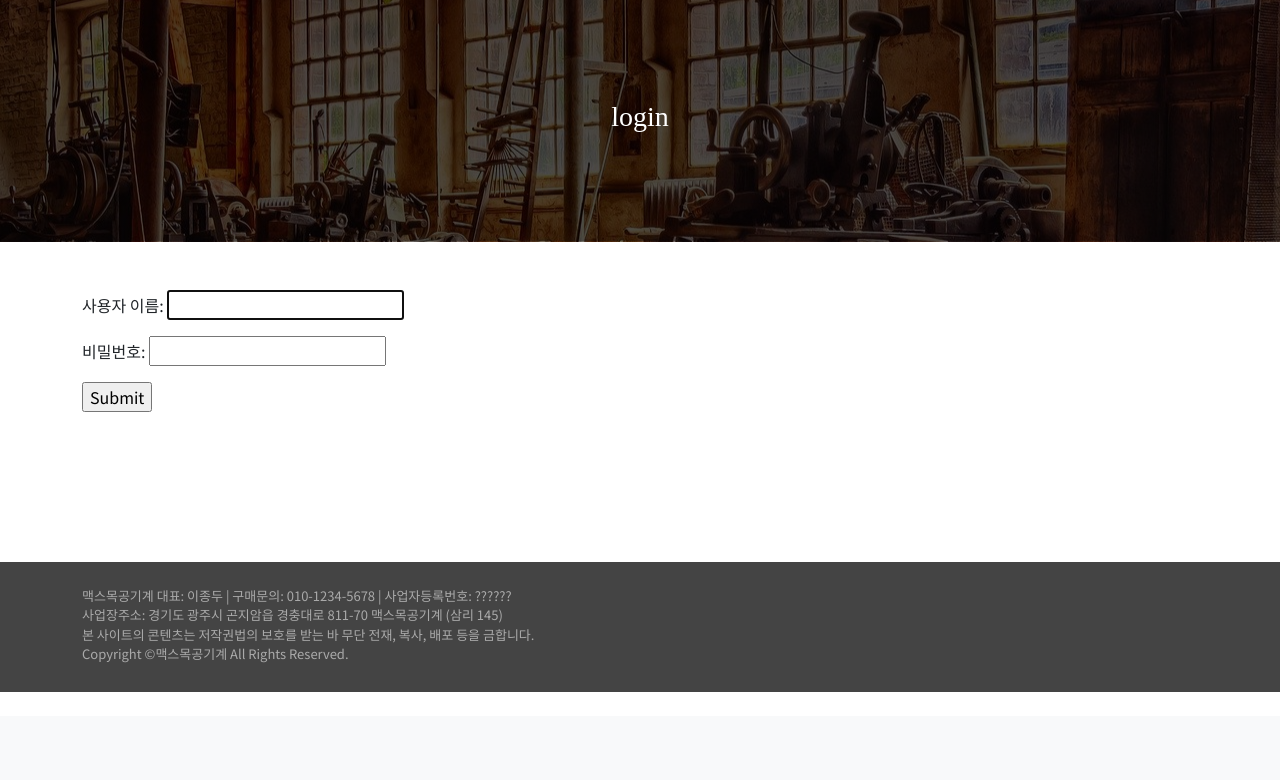
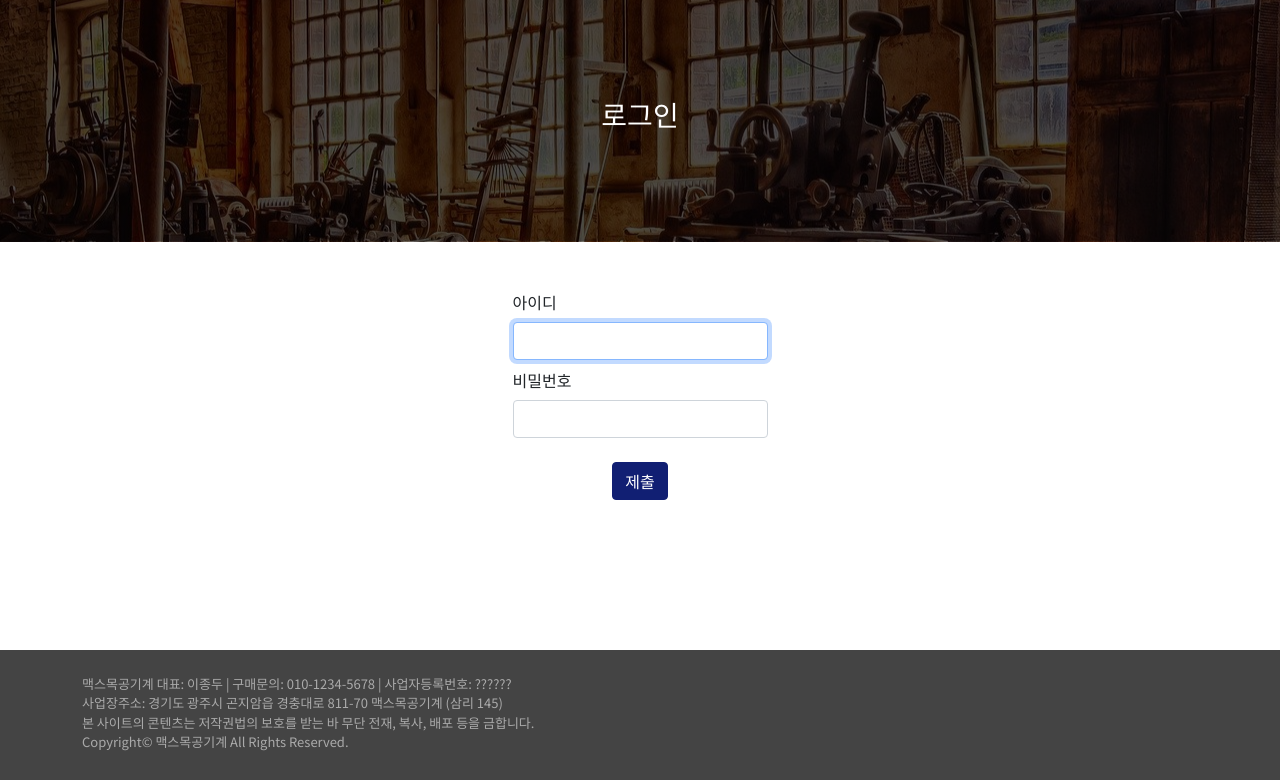
Before and after one commit to YS-study/max_django, a Django app: page /accounts/login/ in a window 1280 px wide. Shown: the part 84-864 px from the top of the page. Before the commit the page ends 776 px from the top, so only its background shows below. Run offline with Django 3.2, Linux system fonts and the light colour scheme; some libraries are stand-ins or nearby versions; some web fonts are replaced.

Commit message:
add login template

```diff
--- a/accounts/templates/accounts/login.html
+++ b/accounts/templates/accounts/login.html
@@ -1,9 +1,24 @@
 {% extends 'base.html' %}
 
 {% block content %}
+
   <form action="" method="POST">
     {% csrf_token %}
-    {{ form.as_p }}
-    <input type="submit">
+    <div class="row mb-2 justify-content-center">
+      <div class="col-auto">
+        <label for="id_username" class="form-label">아이디</label>
+        <input type="text" name="username" autofocus="" autocapitalize="none" autocomplete="username" maxlength="150" required="" id="id_username" class="form-control">
+      </div>
+    </div>
+    <div class="row mb-4 justify-content-center">
+      <div class="col-auto">
+        <label for="id_password" class="form-label">비밀번호</label>
+        <input type="password" name="password" autocomplete="current-password" required="" id="id_password" class="form-control">
+      </div>
+    </div>
+    <div class="d-flex justify-content-center ">
+      <button class="btn btn-navy">제출</button>
+    </div>
   </form>
+
 {% endblock %}
--- a/accounts/views.py
+++ b/accounts/views.py
@@ -18,7 +18,7 @@ def login(request):
         form = AuthenticationForm()
     context = {
         'form': form,
-        'menu': 'login'
+        'menu': '로그인'
     }
     return render(request, 'accounts/login.html', context)
 
--- a/pjt/templates/base.html
+++ b/pjt/templates/base.html
@@ -41,7 +41,7 @@
     <p class="m-0">사업장주소: 경기도 광주시 곤지암읍 경충대로 811-70 맥스목공기계 (삼리 145)</p>
     <p class="m-0">본 사이트의 콘텐츠는 저작권법의 보호를 받는 바 무단 전재, 복사, 배포 등을 금합니다.</p>
     <div class="m-0 d-flex">
-      <a href="{% url 'accounts:login' %}" class="text-decoration-none lightgrey-text">Copyright ©</a>맥스목공기계 All Rights Reserved.
+      <a href="{% url 'accounts:login' %}" class="text-decoration-none lightgrey-text">Copyright</a>© 맥스목공기계 All Rights Reserved.
       {% if request.user.is_authenticated %}
       <form action="{% url 'accounts:logout' %}" method="POST">
         {% csrf_token %}
```
